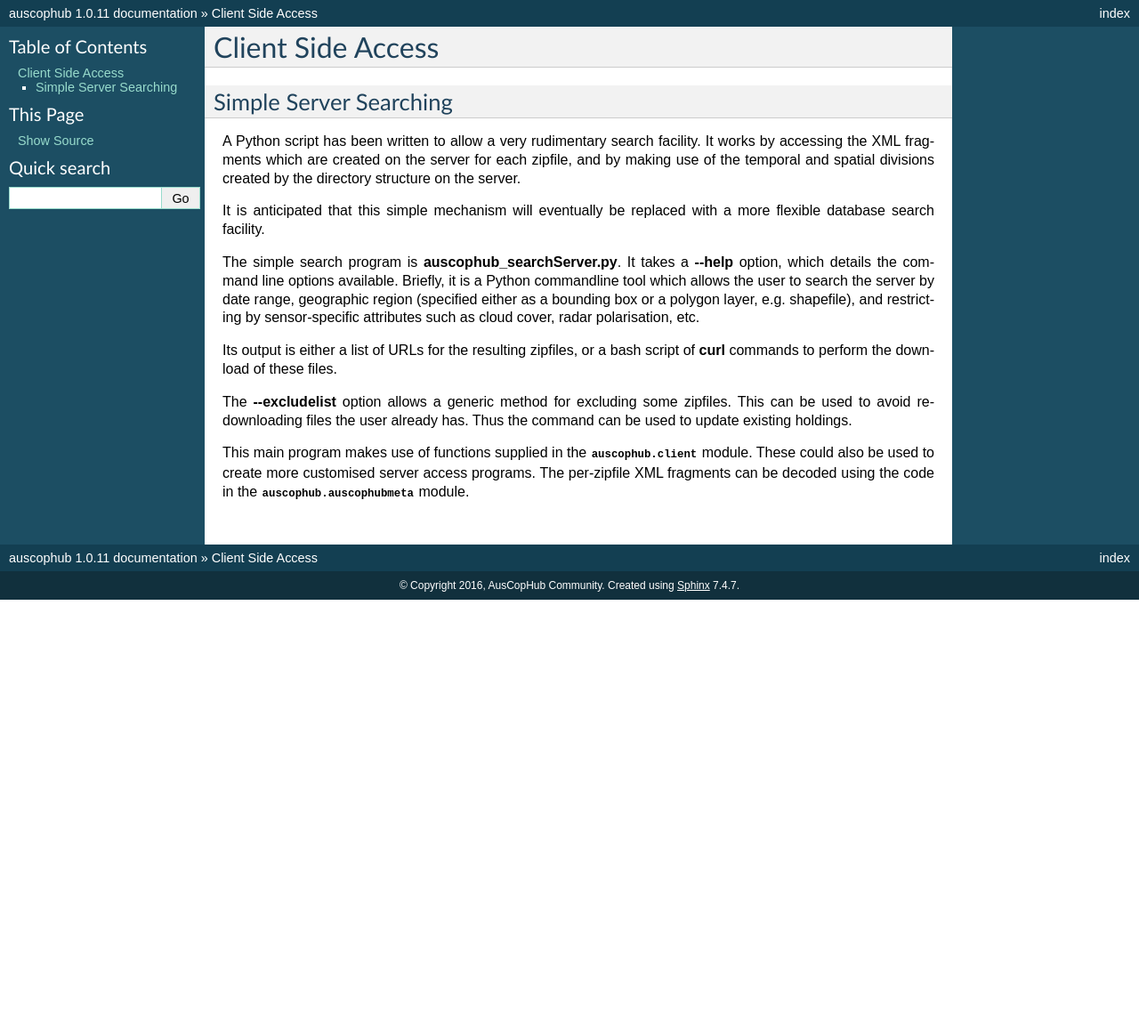
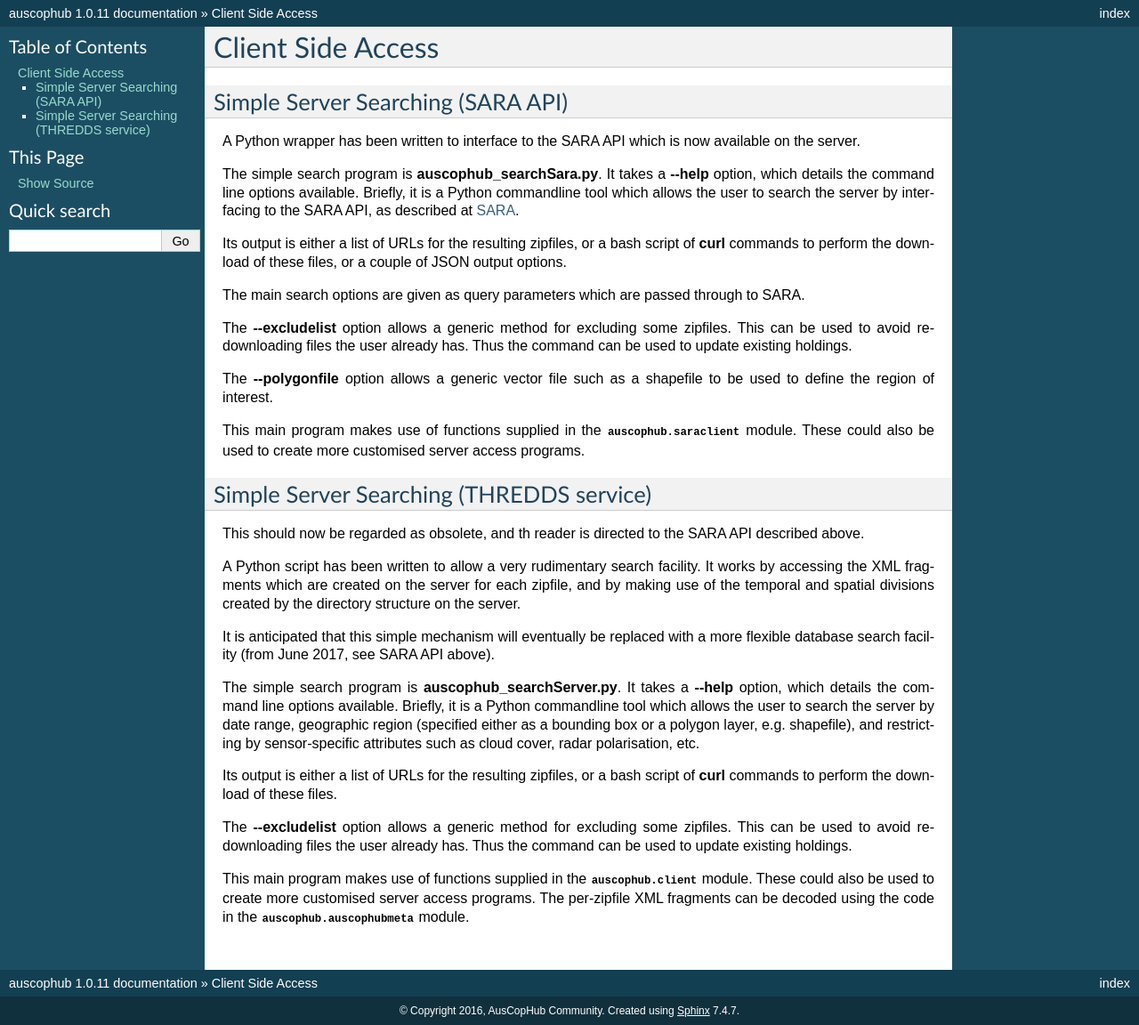
Before and after one commit to CopernicusAustralasia/auscophub, a Sphinx documentation site: the page built from doc/source/clientside.rst, in a window 1280 px wide. Shown: the whole page at 89% size. Built offline with Sphinx 7.4.7, drawn with Linux system fonts in a browser that asks for light colours; before the commit the page ends 900 px from its top, so only the background shows below that.

Commit message:
clientside.rst: Added doco on new SARA API commands

```diff
--- a/doc/source/clientside.rst
+++ b/doc/source/clientside.rst
@@ -1,15 +1,43 @@
 Client Side Access
 ==================
 
-Simple Server Searching
------------------------
+Simple Server Searching (SARA API)
+----------------------------------
+A Python wrapper has been written to interface to the SARA API which is now available
+on the server.
+
+The simple search program is :command:`auscophub_searchSara.py`. It takes a
+:command:`--help` option, which details the command line options available. Briefly,
+it is a Python commandline tool which allows the user to search the server by interfacing
+to the SARA API, as described at `SARA <http://copernicus.nci.org.au/sara.client/#/help>`_.
+
+Its output is either a list of URLs for the resulting zipfiles, or a bash script of
+:command:`curl` commands to perform the download of these files, or a couple of JSON output
+options.
+
+The main search options are given as query parameters which are passed through to SARA.
+
+The :command:`--excludelist` option allows a generic method for excluding some zipfiles. This
+can be used to avoid re-downloading files the user already has. Thus the command
+can be used to update existing holdings.
+
+The :command:`--polygonfile` option allows a generic vector file such as a shapefile to be
+used to define the region of interest.
+
+This main program makes use of functions supplied in the :mod:`auscophub.saraclient` module. These
+could also be used to create more customised server access programs.
+
+Simple Server Searching (THREDDS service)
+-----------------------------------------
+This should now be regarded as obsolete, and th reader is directed to the SARA API described above.
+
 A Python script has been written to allow a very rudimentary search facility. It
 works by accessing the XML fragments which are created on the server for each zipfile,
 and by making use of the temporal and spatial divisions created by the directory
 structure on the server.
 
 It is anticipated that this simple mechanism will eventually be replaced with a
-more flexible database search facility.
+more flexible database search facility (from June 2017, see SARA API above).
 
 The simple search program is :command:`auscophub_searchServer.py`. It takes a
 :command:`--help` option, which details the command line options available. Briefly,
```
